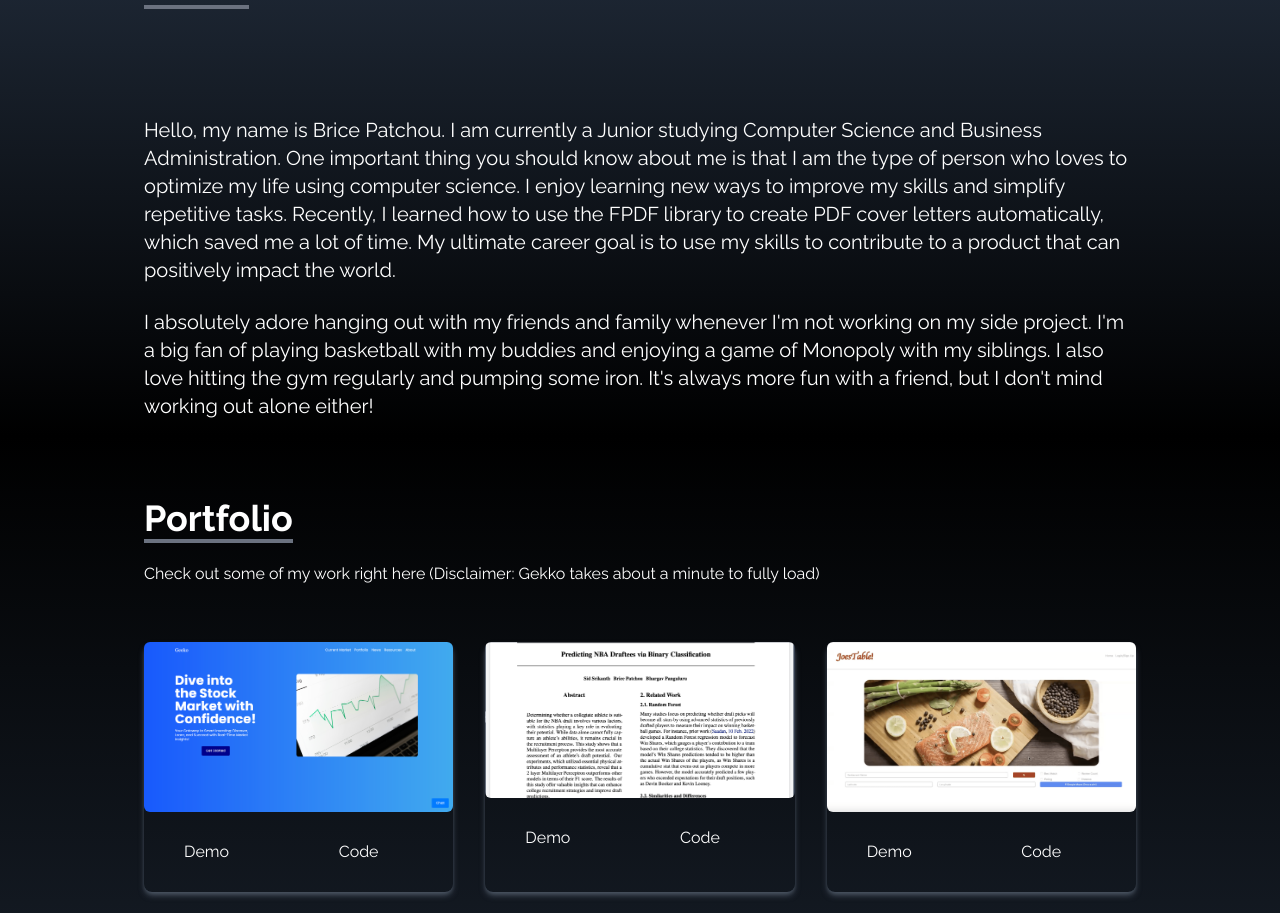
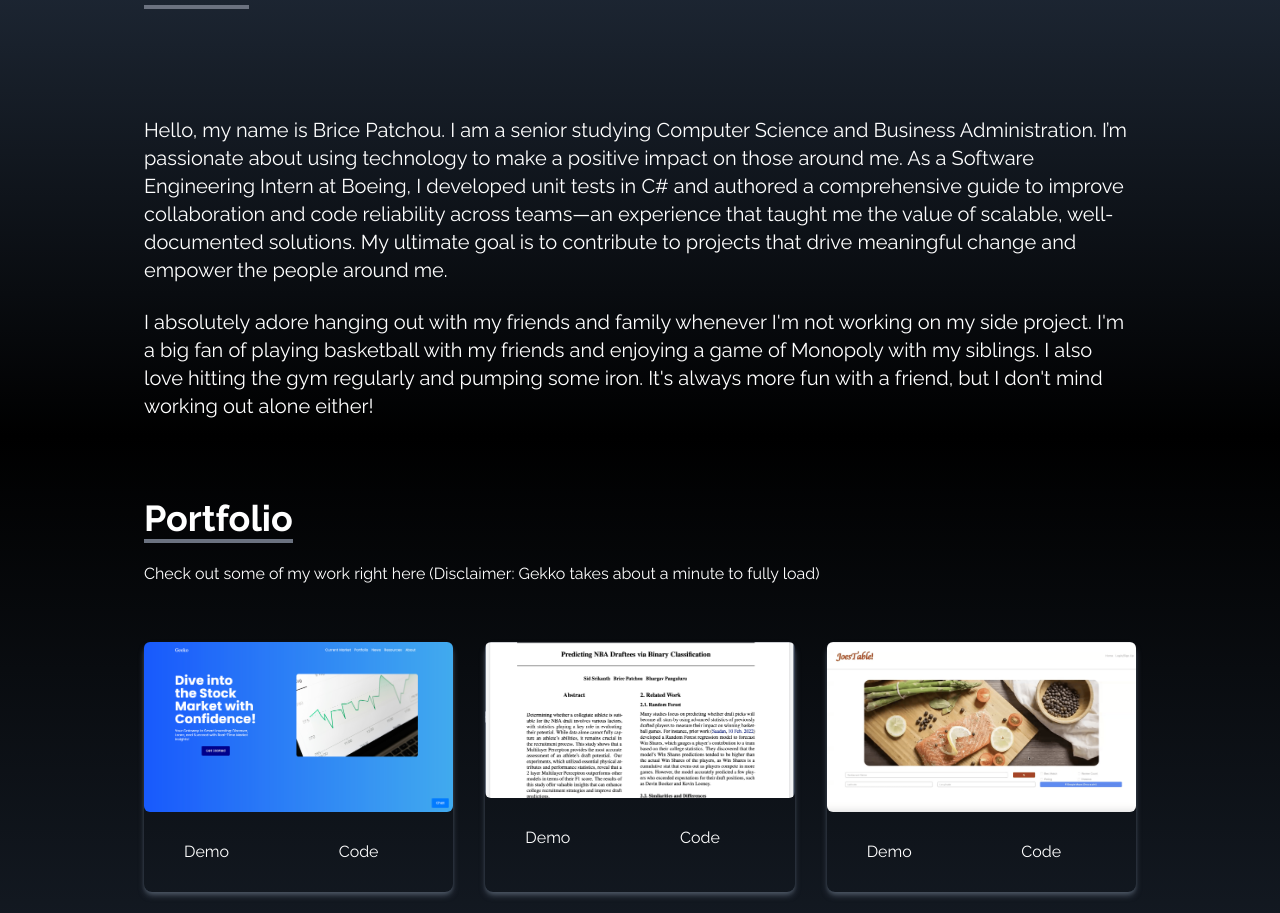
Before and after one commit to Brice12347/one-portfolio, a React (Create React App) app in the folder one-portfolio/: page / in a window 1280 px wide. Shown: the part 852-1765 px from the top of the page. Built offline with nearby package versions, Linux system fonts and the light colour scheme.

Commit message:
changed resume and about page

```diff
--- a/one-portfolio/src/components/About.jsx
+++ b/one-portfolio/src/components/About.jsx
@@ -11,13 +11,13 @@ const About = () => {
                     </p>
                 </div>
                 <p className='text-xl mt-20'>
-                    Hello, my name is Brice Patchou. I am currently a Junior studying Computer Science and Business Administration. One important thing you should know about me is that I am the type of person who loves to optimize my life using computer science. I enjoy learning new ways to improve my skills and simplify repetitive tasks. Recently, I learned how to use the FPDF library to create PDF cover letters automatically, which saved me a lot of time. My ultimate career goal is to use my skills to contribute to a product that can positively impact the world.
+                Hello, my name is Brice Patchou. I am a senior studying Computer Science and Business Administration. I’m passionate about using technology to make a positive impact on those around me. As a Software Engineering Intern at Boeing, I developed unit tests in C# and authored a comprehensive guide to improve collaboration and code reliability across teams—an experience that taught me the value of scalable, well-documented solutions. My ultimate goal is to contribute to projects that drive meaningful change and empower the people around me.
                 </p>
 
                 <br />
 
                 <p className='text-xl'>
-                    I absolutely adore hanging out with my friends and family whenever I'm not working on my side project. I'm a big fan of playing basketball with my buddies and enjoying a game of Monopoly with my siblings. I also love hitting the gym regularly and pumping some iron. It's always more fun with a friend, but I don't mind working out alone either!
+                    I absolutely adore hanging out with my friends and family whenever I'm not working on my side project. I'm a big fan of playing basketball with my friends and enjoying a game of Monopoly with my siblings. I also love hitting the gym regularly and pumping some iron. It's always more fun with a friend, but I don't mind working out alone either!
                 </p>
             </div>
         </div>
```
Also changed, not shown: 1 other file (tests, documents, lock files or other folders).
